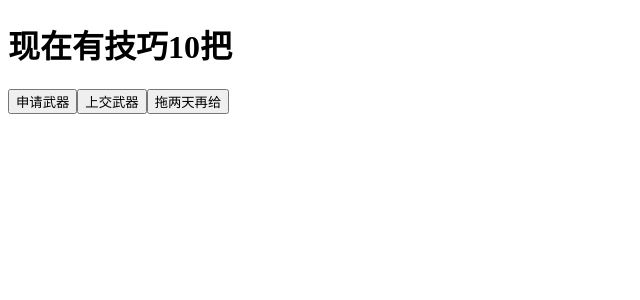
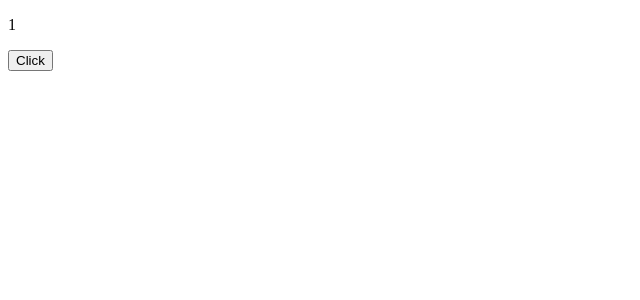
Before and after one commit to cjshinning/imoo-react-app, a React app: page / in a window 1280 px wide. Shown: the top 300 px of the page, without its empty margins (0-640 px from the left). Built offline with nearby package versions, Linux system fonts and the light colour scheme.

Commit message:
react进阶

```diff
--- /dev/null
+++ b/src/demo.js
@@ -0,0 +1,37 @@
+import React from 'react'
+
+class Demo extends React.Component{
+    constructor(){
+        super()
+        this.state = {
+            num: 1,
+            name: 'imooc'
+        }
+        this.handlClick = this.handlClick.bind(this)
+    }
+    handlClick(){
+        this.setState({
+            num: this.state.num+1
+        })
+    }
+    shouldComponentUpdate(nextProps, nextState){
+        // console.log(nextProps, nextState)
+        // console.log(this.props, this.state)
+        if(nextState.num % 5 == 0){
+            return true
+        }
+        return false
+        // console.log(this.state)
+        // return false
+    }
+    render(){
+        return (
+            <div>
+                <p>{this.state.num}</p>
+                <button onClick={this.handlClick}>Click</button>
+            </div>
+        )
+    }
+}
+
+export default Demo
--- a/src/index.js
+++ b/src/index.js
@@ -2,16 +2,19 @@ import React from 'react'
 import ReactDOM from 'react-dom'
 import {createStore,applyMiddleware,compose} from 'redux'
 import thunk from 'redux-thunk'
+import {counter} from './index.redux'
 import {Provider} from 'react-redux'
 import App from './App'
-import {counter,addGun,removeGun,addGunAsync} from './index.redux'
+import Demo from './demo'
 
-const reduxDevtools = window.devToolsExtension?window.devToolsExtension():  f=>f
-const store = createStore(counter,compose(applyMiddleware(thunk),reduxDevtools))
+ReactDOM.render(<Demo></Demo>,document.getElementById('root'))
 
-ReactDOM.render(
-    <Provider store={store}>
-        <App/>
-    </Provider>,
-    document.getElementById('root')
-)
+// const reduxDevtools = window.devToolsExtension?window.devToolsExtension():  f=>f
+// const store = createStore(counter,compose(applyMiddleware(thunk),reduxDevtools))
+
+// ReactDOM.render(
+//     <Provider store={store}>
+//         <App/>
+//     </Provider>,
+//     document.getElementById('root')
+// )
```
